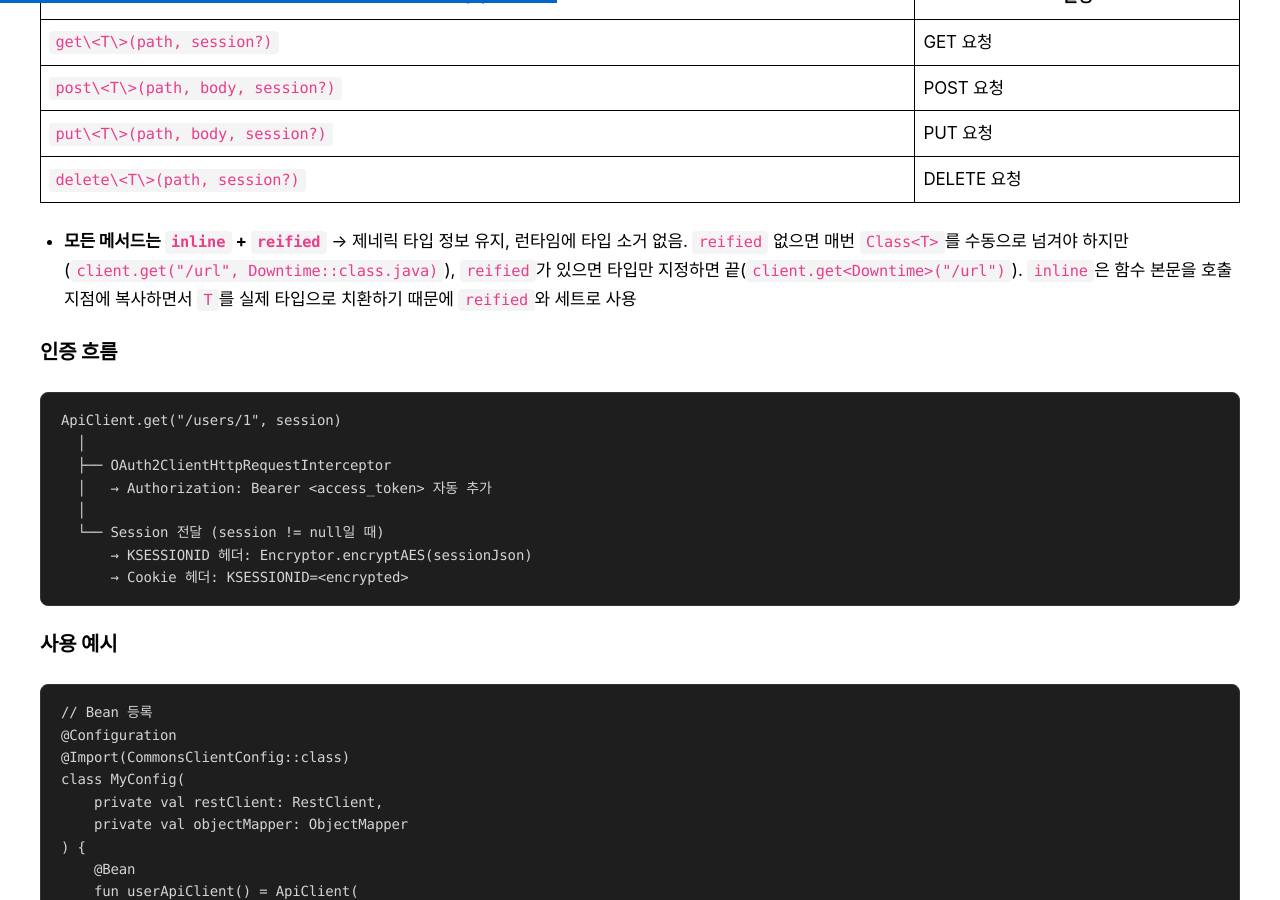
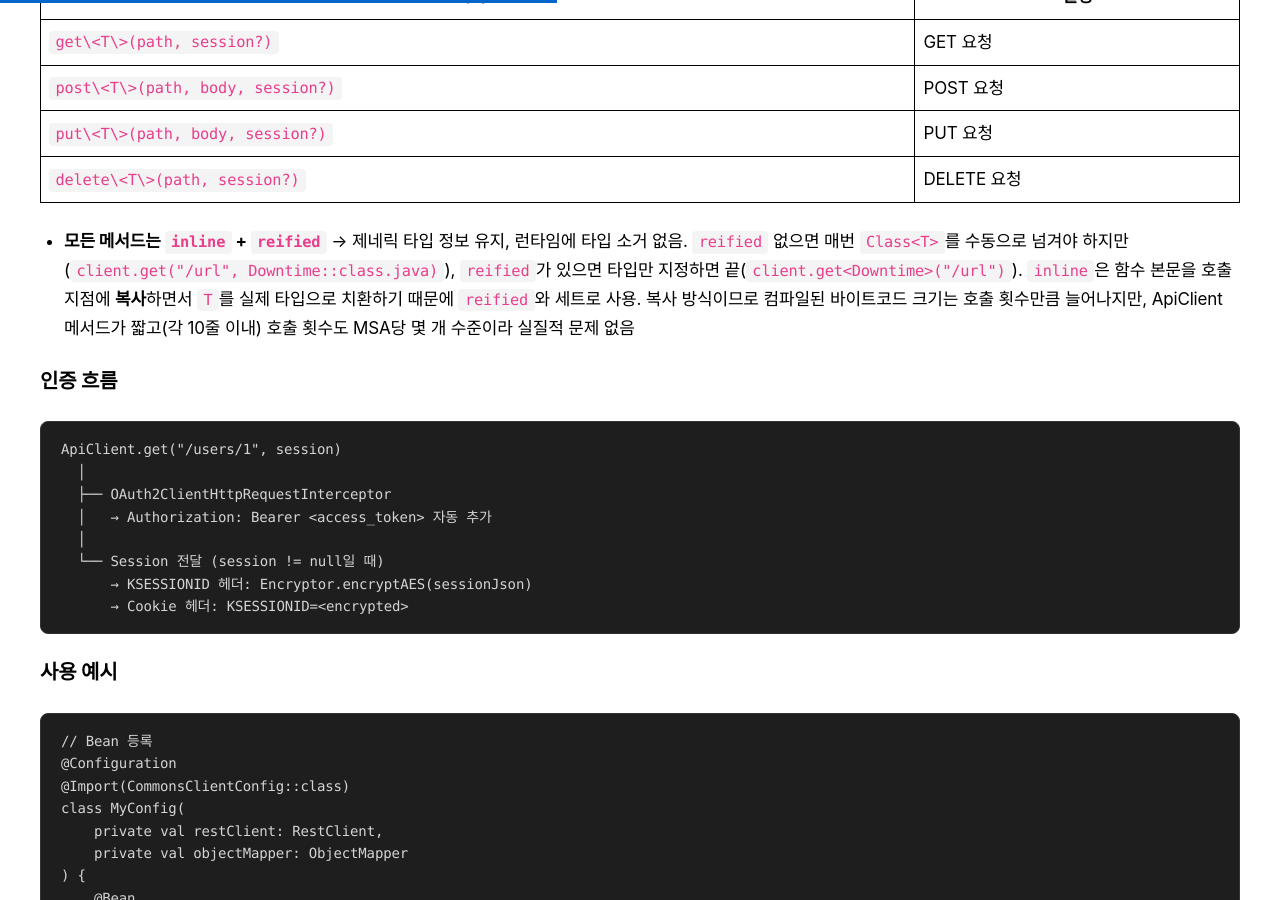
Before and after one commit to khjzzm/khjzzm.github.io, a Jekyll site: the page built from _posts/2026-04-07-commons-review.md, in a window 1280 px wide and 900 px high, scrolled down 28633 px. Built offline with Jekyll 4.4.1, drawn with Linux system fonts in a browser that asks for light colours; some web fonts are replaced; comment, search, counter and statistics services are not loaded.

Commit message:
docs: Commons 리뷰 inline+reified 바이트코드 트레이드오프 설명 추가
Co-Authored-By: Claude Opus 4.6 (1M context) <noreply@anthropic.com>

````diff
--- a/_posts/2026-04-07-commons-review.md
+++ b/_posts/2026-04-07-commons-review.md
@@ -1038,7 +1038,7 @@ class ApiClient(
 | `put\<T\>(path, body, session?)` | PUT 요청 |
 | `delete\<T\>(path, session?)` | DELETE 요청 |
 
-- **모든 메서드는 `inline` + `reified`** → 제네릭 타입 정보 유지, 런타임에 타입 소거 없음. `reified` 없으면 매번 `Class<T>`를 수동으로 넘겨야 하지만(`client.get("/url", Downtime::class.java)`), `reified`가 있으면 타입만 지정하면 끝(`client.get<Downtime>("/url")`). `inline`은 함수 본문을 호출 지점에 복사하면서 `T`를 실제 타입으로 치환하기 때문에 `reified`와 세트로 사용
+- **모든 메서드는 `inline` + `reified`** → 제네릭 타입 정보 유지, 런타임에 타입 소거 없음. `reified` 없으면 매번 `Class<T>`를 수동으로 넘겨야 하지만(`client.get("/url", Downtime::class.java)`), `reified`가 있으면 타입만 지정하면 끝(`client.get<Downtime>("/url")`). `inline`은 함수 본문을 호출 지점에 **복사**하면서 `T`를 실제 타입으로 치환하기 때문에 `reified`와 세트로 사용. 복사 방식이므로 컴파일된 바이트코드 크기는 호출 횟수만큼 늘어나지만, ApiClient 메서드가 짧고(각 10줄 이내) 호출 횟수도 MSA당 몇 개 수준이라 실질적 문제 없음
 
 #### 인증 흐름
 ```
````
